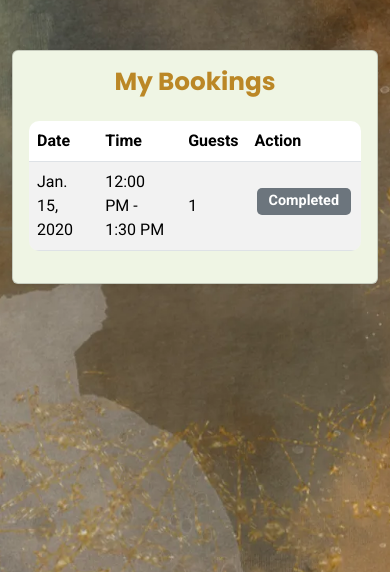
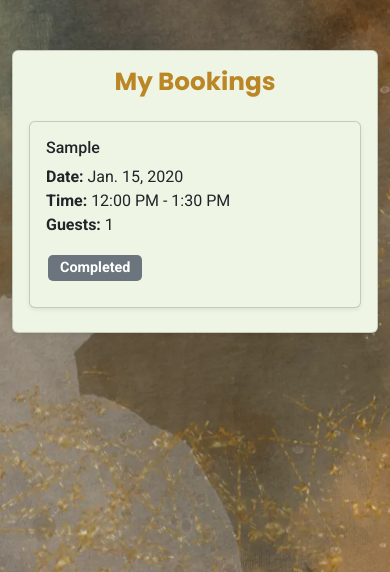
Before and after one commit to dagmara-szproch/kode-restaurant, a Django app: page /booking/my-bookings/ in a window 390 px wide. Shown: the part 62-634 px from the top of the page. Run offline with Django 4.2, Linux system fonts and the light colour scheme; a user stored in the database is signed in; tables that the repository leaves empty hold one stand-in row (values such as "Sample post"); some web fonts are replaced.

Commit message:
Add cards for mobile in user dashboard

```diff
--- a/booking/templates/booking/my_bookings.html
+++ b/booking/templates/booking/my_bookings.html
@@ -8,6 +8,7 @@
       <div class="card shadow-sm rounded">
         <div class="card-body">
           <h2 class="mb-4 text-center fw-bold">My Bookings</h2>
+
             {% if messages %}
             <div class="mb-3">
               {% for message in messages %}
@@ -18,8 +19,10 @@
               {% endfor %}
             </div>
             {% endif %}
+
             {% if bookings %}
-            <div class="table-responsive">
+            <!-- Table for desktop -->
+            <div class="table-responsive d-none d-md-block">
               <table class="table table-striped table-hover align-middle">
                 <thead class="table-header">
                   <tr>
@@ -35,7 +38,7 @@
                   <tr id="booking{{ booking.id }}" data-booking-id="{{ booking.id }}">
                     <td>{{ booking.booking_date }}</td>
                     <td>{{ booking.time_slot }}</td>
-                    <td class="d-none d-md-table-cell">{{ booking.restaurant.name }}</td>
+                    <td class="d-none d-md-table-cell">{{ booking.restaurant.city }}</td>
                     <td><span id="people{{ booking.id }}">{{ booking.number_of_people }}</span></td>
                     <td>
                       <div class="mb-2">
@@ -63,13 +66,45 @@
                 </tbody>
               </table>
             </div>
+
+            <!-- Cards for mobile -->
+            <div class="d-block d-md-none">
+              {% for booking in bookings %}
+              <div class="card mb-2 shadow-sm">
+                <div class="card-body">
+                  <h6 class="card-title">{{ booking.restaurant.city }}</h6>
+                  <p class="card-text">
+                    <strong>Date:</strong> {{ booking.booking_date }}<br>
+                    <strong>Time:</strong> {{ booking.time_slot }}<br>
+                    <strong>Guests:</strong> {{ booking.number_of_people }}
+                  </p>
+                  <div class="mb-2">
+                    {% if booking.status == 1 %}
+                      <span class="badge btn-confirmed">Confirmed</span>
+                    {% elif booking.status == 2 %}
+                      <span class="badge btn-cancelled">Cancelled</span>
+                    {% elif booking.status == 3 %}
+                      <span class="badge btn-completed">Completed</span>
+                    {% endif %}
+                  </div>
+                  <div class="d-flex justify-content-start gap-2">
+                    {% if booking.status == 1 %}
+                      <button class="booking-btn btn btn-sm btn-edit" data-id="{{ booking.id }}">Edit</button>
+                      <button class="booking-btn btn btn-sm btn-cancel" data-id="{{ booking.id }}">Cancel</button>
+                    {% endif %}
+                  </div>
+                </div>
+              </div>
+              {% endfor %}
+            </div>
+
+            {% else %}
+            <p class="text-center mt-4">You don’t have any bookings yet.</p>
+            {% endif %}
         </div>
       </div>
     </div>
    </div>
-  {% else %}
-    <p class="text-center mt-4">You don’t have any bookings yet.</p>
-  {% endif %}
 </div>
 
 <!-- Hidden inline edit form -->
```
Lines whose indentation alone changed are shown as unchanged.
